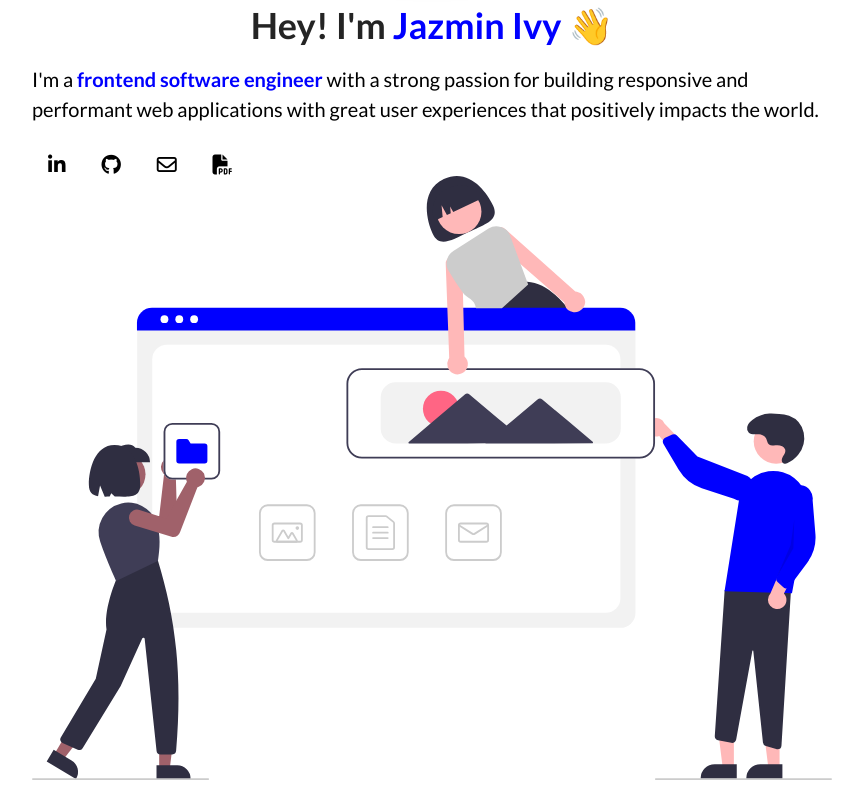
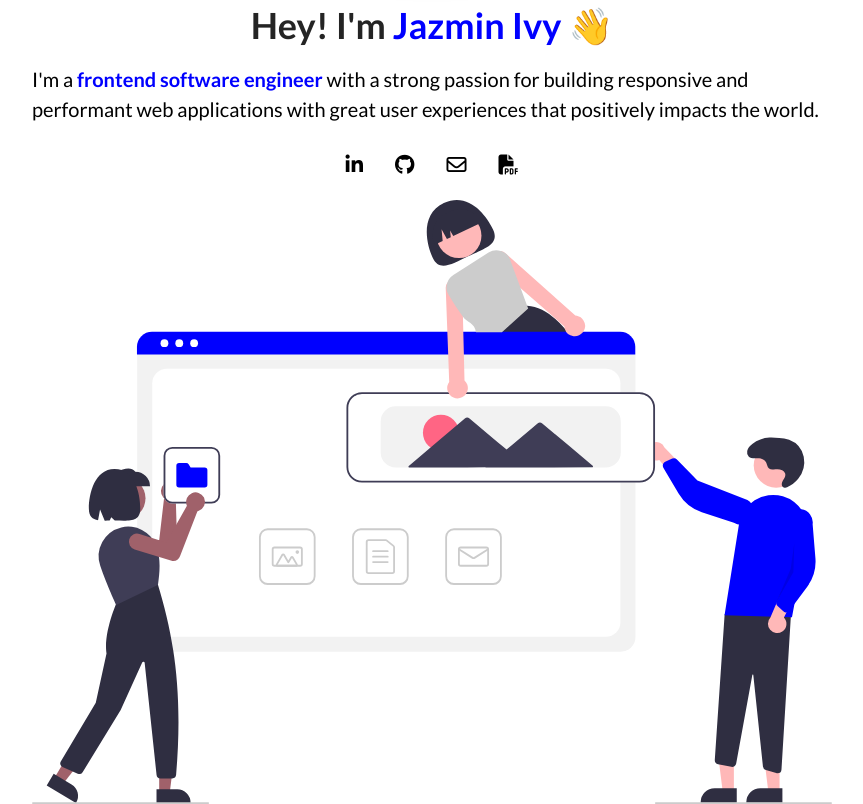
Before and after one commit to JustJaz89/MyPortfolio, a plain HTML site: page index.html in a window 1280 px wide. Shown: the part 875-1679 px from the top of the page, without its empty margins (208-1071 px from the left). Before the commit the page ends 1655 px from the top, so only its background shows below. Drawn offline with Linux system fonts and the light colour scheme.

Commit message:
Edited links container

```diff
--- a/styles.css
+++ b/styles.css
@@ -140,6 +140,14 @@ nav {
     padding: 0 16px;
 }
 
+.about-me__links {
+    display: flex;
+    flex-direction: row;
+    align-items: center;
+    justify-content: center;
+    padding: 0 0 24px 0;
+}
+
 .about-me__img--container {
     flex: 1;
     display: flex;
```
